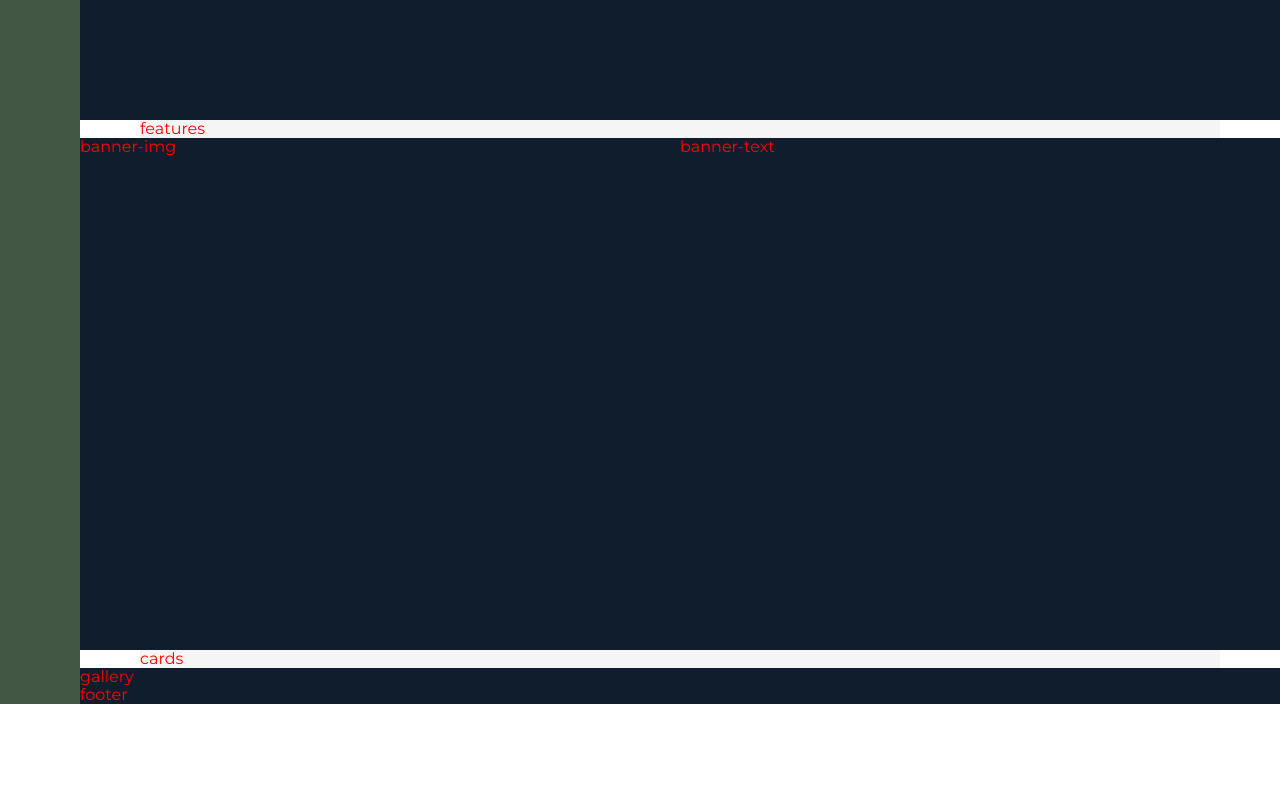
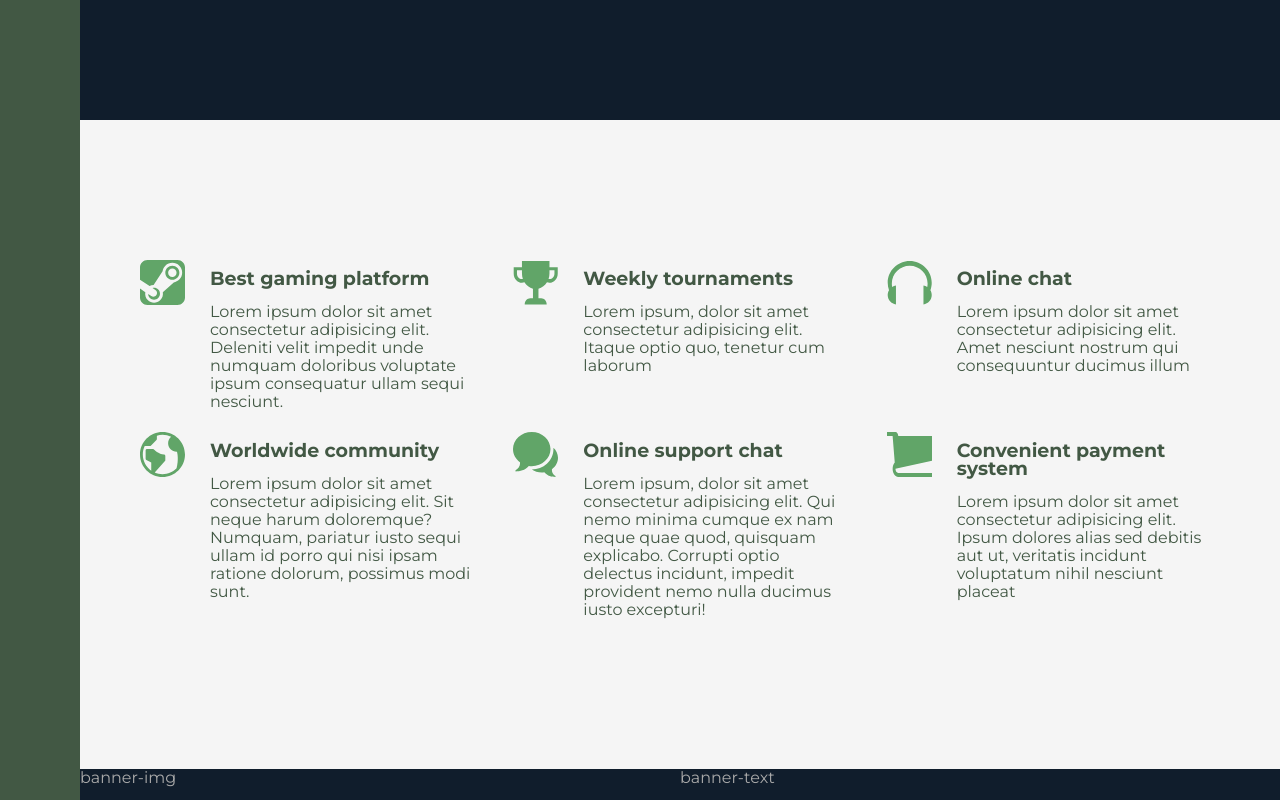
Before and after one commit to supervenca/game-store, a website: page src/index.html in a window 1280 px wide. Shown: the part 520-1320 px from the top of the page. Before the commit the page ends 1224 px from the top, so only its background shows below. Drawn offline with nearby package versions, Linux system fonts and the light colour scheme; files that its build step writes are made by us from their sources.

Commit message:
section features

```diff
--- a/src/index.html
+++ b/src/index.html
@@ -13,7 +13,51 @@
         <div class="sidebar">sidebar</div>
         <div class="header">header</div>
         <div class="gamers">gamers</div>
-        <div class="features">features</div>
+        <div class="features">
+            <div class="feature">
+                <svg class="feature__icon">
+                    <use xlink:href="icons/symbol-defs.svg#icon-vector-1"></use>
+                </svg>
+                <div class="title-3">Best gaming platform</div>
+                <p class="feature__text">Lorem ipsum dolor sit amet consectetur adipisicing elit. Deleniti velit impedit unde numquam doloribus voluptate ipsum consequatur ullam sequi nesciunt.</p>
+            </div>
+            <div class="feature">
+                <svg class="feature__icon">
+                <use xlink:href="icons/symbol-defs.svg#icon-vector-2"></use>
+                </svg>
+                <div class="title-3">Weekly tournaments</div>
+                <p class="feature__text">Lorem ipsum, dolor sit amet consectetur adipisicing elit. Itaque optio quo, tenetur cum laborum</p>
+            </div>
+            <div class="feature">
+                <svg class="feature__icon">
+                <use xlink:href="icons/symbol-defs.svg#icon-vector-3"></use>
+                </svg>
+                <div class="title-3">Online chat</div>
+                <p class="feature__text">Lorem ipsum dolor sit amet consectetur adipisicing elit. Amet nesciunt nostrum qui consequuntur ducimus illum</p>
+            </div>
+            <div class="feature">
+                <svg class="feature__icon">
+                <use xlink:href="icons/symbol-defs.svg#icon-vector-4"></use>
+                </svg>
+                <div class="title-3">Worldwide community</div>
+                <p class="feature__text">Lorem ipsum dolor sit amet consectetur adipisicing elit. Sit neque harum doloremque? Numquam, pariatur iusto sequi ullam id porro qui nisi ipsam ratione dolorum, possimus modi sunt.</p>
+            </div>
+            <div class="feature">
+                <svg class="feature__icon">
+                <use xlink:href="icons/symbol-defs.svg#icon-vector-5"></use>
+                </svg>
+                <div class="title-3">Online support chat</div>
+                <p class="feature__text">Lorem ipsum, dolor sit amet consectetur adipisicing elit. Qui nemo minima cumque ex nam neque quae quod, quisquam explicabo. Corrupti optio delectus incidunt, impedit provident nemo nulla ducimus iusto excepturi!</p>
+            </div>
+            <div class="feature">
+                <svg class="feature__icon">
+                <use xlink:href="icons/symbol-defs.svg#icon-vector-6"></use>
+                </svg>
+                <div class="title-3">Convenient payment system</div>
+                <p class="feature__text">Lorem ipsum dolor sit amet consectetur adipisicing elit. Ipsum dolores alias sed debitis aut ut, veritatis incidunt voluptatum nihil nesciunt placeat</p>
+            </div>
+        </div>
+
         <div class="banner-img">banner-img</div>
         <div class="banner-text">banner-text</div>
         <div class="cards">cards</div>
--- a/src/sass/_base.sass
+++ b/src/sass/_base.sass
@@ -17,10 +17,11 @@ html
     font-size: 62.5%
 body
     font-family: "Montserrat", sans-serif
-    color: red
     font-weight: 400
     font-size: 1.6rem
     line-height: 113%
+    color: $color-gray-dark
+    background-color: $color-gray-light
 .container
     display: grid
     grid-template-rows: 80vh min-content 40vw repeat(3, min-content)
--- a/src/sass/_features.sass
+++ b/src/sass/_features.sass
@@ -1,3 +1,22 @@
 .features
+    padding: 15rem 0
     background-color: $color-gray-light
     grid-column: center-start / center-end
+    display: grid
+    grid-template-columns: repeat(auto-fit, minmax(28rem, 1fr))
+    grid-gap: 3rem 4rem
+    align-items: start
+.feature
+    display: grid
+    grid-template-columns: min-content 1fr
+    grid-gap: 1.5rem 2.5rem
+    &__icon
+        width: 4.5rem
+        height: 4.5rem
+        grid-row: 1 / span 2
+        transform: translateY(-1rem)
+    &__text
+        font-size: 1.6rem
+        font-weight: 400
+        line-height: 113%
+        color: $color-green-dark
--- a/src/sass/_typography.sass
+++ b/src/sass/_typography.sass
@@ -0,0 +1,16 @@
+.title-1
+    font-size: 4.5rem
+    font-weight: 700
+    color: white
+.title-2
+    font-size: 4rem
+    font-weight: 700
+    color: $color-gray-light
+.title-3
+    font-size: 1.9rem
+    font-weight: 700
+    color: $color-green-dark
+    &_white
+        color: white
+    &_green-light
+        color: $color-green-light
```
Also changed, not shown: dist/css/style.min.css, dist/icons/symbol-defs.svg (added), dist/index.html, src/icons/symbol-defs.svg (added).
